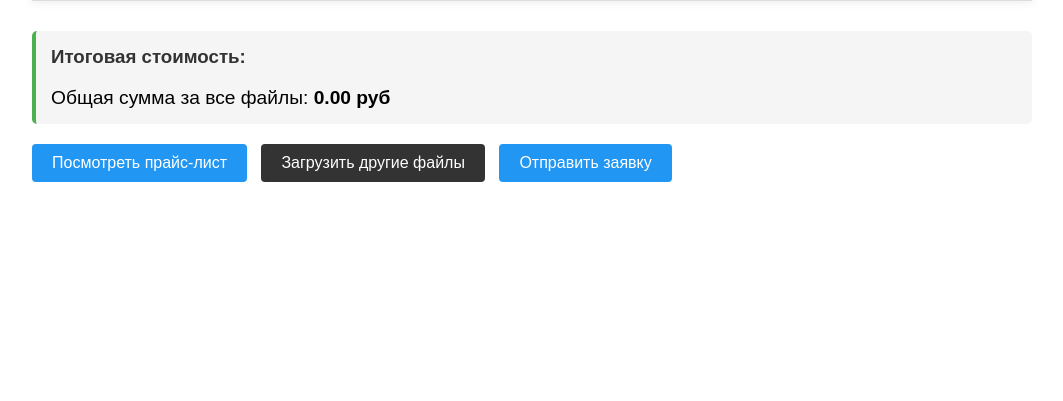
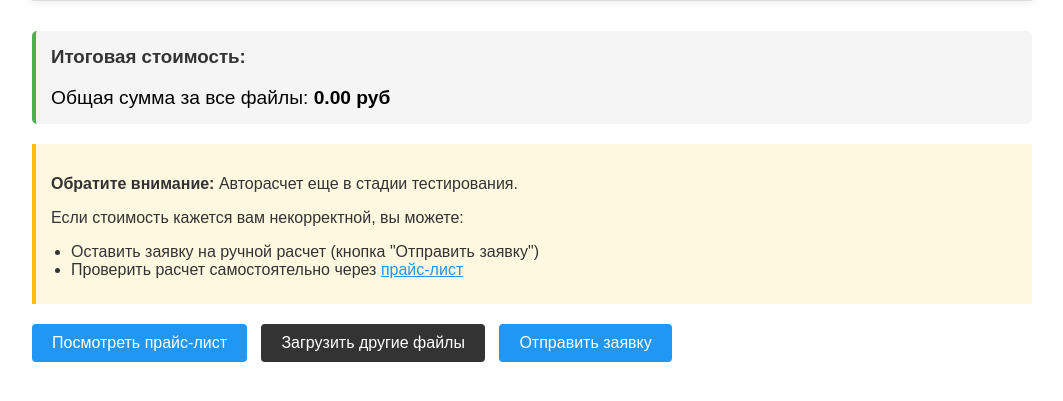
Before and after one commit to CUMaz/diplom, a Flask app: template templates/results.html in a window 1280 px wide. Shown: the part 185-586 px from the top of the page, without its empty margins (108-1171 px from the left). Run offline with Flask 3, Linux system fonts and the light colour scheme; the template is opened without the code that fills it: most values are stand-ins (such as "Sample title", 1, 10 or a date in 2020).

Commit message:
Добавил предупреждалки

```diff
--- a/app.py
+++ b/app.py
@@ -489,7 +489,7 @@ def upload_files():
     price_data = parse_price_table()
     return render_template('index.html', materials=price_data['materials'])
 
-def send_application_email(name, phone, files_info, attachments):
+def send_application_email(name, phone, files_info, attachments, comment=None):
     try:
         msg = MIMEMultipart()
         msg['Subject'] = f'Заявка на резку от {name}'
@@ -500,11 +500,22 @@ def send_application_email(name, phone, files_info, attachments):
         <p><b>Имя:</b> {name}</p>
         <p><b>Телефон:</b> {phone}</p>"""
 
+        if comment:
+            text += f"""<p><b>Комментарий:</b> {comment}</p>"""
+
         for file in files_info:
             text += f"""<hr>
             <p><b>Файл:</b> {file['filename']}<br>
             <b>Материал:</b> {file['material']}<br>
+            <b>Толщина:</b> {file['thickness']} мм<br>
+            <b>Длина реза:</b> {file['total_length']/1000:.2f} м<br>
+            <b>Точки врезки:</b> {file['cut_points']}<br>
             <b>Стоимость:</b> {file['cutting_cost']} руб.</p>"""
+
+            # Добавляем предупреждение если стоимость нулевая
+            if float(file['cutting_cost']) == 0:
+                text += """<p style="color: red;"><b>Внимание!</b> Нулевая стоимость может
+                указывать на проблему с чертежом. Требуется ручная проверка.</p>"""
 
         msg.attach(MIMEText(text, 'html'))
 
@@ -550,10 +561,11 @@ def submit_application():
         data = request.get_json()
         name = data.get('name')
         phone = data.get('phone')
+        comment = data.get('comment', '')  # Добавлено
         files_info = data.get('files_info', [])
 
         if not name or not phone:
-            return jsonify({'success': False, 'message': 'Пожалуйста, заполните все поля'}), 400
+            return jsonify({'success': False, 'message': 'Пожалуйста, заполните все обязательные поля'}), 400
 
         filepaths = []
         for file_info in files_info:
@@ -563,7 +575,7 @@ def submit_application():
                 if os.path.exists(filepath):
                     filepaths.append(filepath)
 
-        success = send_application_email(name, phone, files_info, filepaths)
+        success = send_application_email(name, phone, files_info, filepaths, comment)
 
         if success:
             return jsonify({
@@ -595,4 +607,4 @@ def logout():
 
 if __name__ == '__main__':
     os.makedirs(app.config['UPLOAD_FOLDER'], exist_ok=True)
-    app.run(debug=True)
+    app.run(host="0.0.0.0", port=5000, debug=False)
--- a/templates/results.html
+++ b/templates/results.html
@@ -180,10 +180,31 @@
         </tbody>
     </table>
 
+    <!-- Добавьте этот блок после таблицы с результатами -->
+    {% for result in results %}
+        {% if result.cutting_cost == 0 %}
+            <div class="flash-warning">
+                Внимание! Для файла "{{ result.filename }}" рассчитана нулевая стоимость.
+                Это может указывать на проблему с чертежом. Рекомендуем отправить заявку
+                для ручной проверки специалистом.
+            </div>
+        {% endif %}
+    {% endfor %}
+
     <div class="summary">
         <h3>Итоговая стоимость:</h3>
         <p>Общая сумма за все файлы: <strong>{{ "%.2f"|format(total_cost) }} руб</strong></p>
     </div>
+
+    <div class="notice" style="margin: 20px 0; padding: 15px; background-color: #fff8e1; border-left: 4px solid #ffc107; color: #333;">
+    <p><strong>Обратите внимание:</strong> Авторасчет еще в стадии тестирования.</p>
+    <p>Если стоимость кажется вам некорректной, вы можете:</p>
+    <ul style="margin: 10px 0; padding-left: 20px;">
+        <li>Оставить заявку на ручной расчет (кнопка "Отправить заявку")</li>
+        <li>Проверить расчет самостоятельно через <a href="{{ url_for('show_price') }}" style="color: #2196F3; text-decoration: underline;">прайс-лист</a></li>
+
+    </ul>
+</div>
 
     <div class="action-buttons">
         <a href="{{ url_for('show_price') }}" class="btn btn-primary">
@@ -206,6 +227,10 @@
                     <label for="phone">Номер телефона:</label>
                     <input type="tel" id="phone" name="phone" required>
                 </div>
+                <div class="form-group">
+                    <label for="comment">Комментарий:</label>
+                    <textarea id="comment" name="comment" rows="3" style="width: 100%; padding: 8px; box-sizing: border-box; border: 1px solid #ddd; border-radius: 4px;"></textarea>
+</div>
                 <button type="submit" class="btn-submit">Отправить</button>
             </form>
             <div id="message"></div>
@@ -248,6 +273,7 @@
         const formData = {
             name: form.elements['name'].value.trim(),
             phone: form.elements['phone'].value.trim(),
+            comment: form.elements['comment'].value.trim(),
             files_info: filesData
         };
 
```
